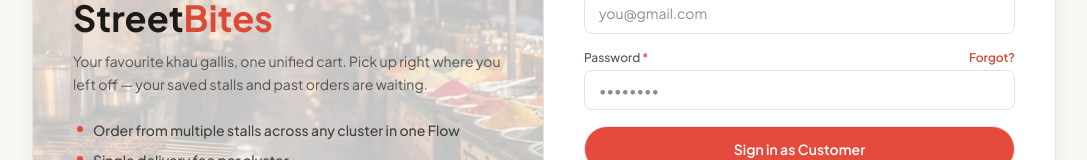
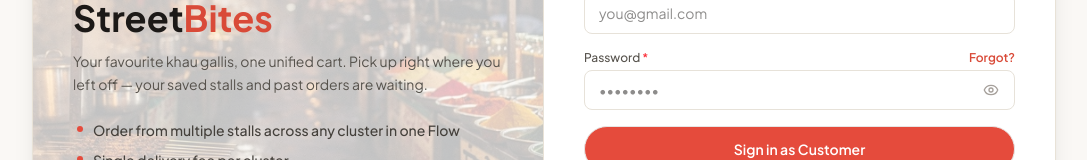
Before and after one commit to Dhruv0626/StreetBites, a React (Vite) app in the folder Frontend/: page /signin in a window 1280 px wide. Shown: the part 347-507 px from the top of the page, without its empty margins (96-1183 px from the left). Built offline with nearby package versions, Linux system fonts and the light colour scheme; no server answers; a web font is replaced by a local one.

Commit message:
feat(auth): fix admin login & verification, add password eye toggles, and optimize cold start loading

```diff
--- a/Frontend/src/pages/auth/SignIn.tsx
+++ b/Frontend/src/pages/auth/SignIn.tsx
@@ -1,6 +1,6 @@
 import React, { useState, type ChangeEvent, type FormEvent } from 'react';
 import { useNavigate, Link, useSearchParams } from 'react-router';
-import { ChevronLeft, Loader2, AlertCircle } from 'lucide-react';
+import { ChevronLeft, Loader2, AlertCircle, Eye, EyeOff } from 'lucide-react';
 import logoImg from '../../assets/Logo/Logo.png';
 import SidePanelImg from '../../assets/images/hero_market.jpg';
 import { FcGoogle } from "react-icons/fc";
@@ -229,18 +229,29 @@ export const SignIn: React.FC = () => {
                       Forgot?
                     </Link>
                   </div>
+                  <div className="relative">
                     <input
                       id="password"
                       name="password"
-                    type="password"
+                      type={showPassword ? "text" : "password"}
                       autoComplete="current-password"
                       required
                       value={password}
                       onChange={(e: ChangeEvent<HTMLInputElement>) => setPassword(e.target.value)}
-                    className="auth-input text-xs py-3 px-4 rounded-xl w-full"
+                      className="auth-input text-xs py-3 pl-4 pr-10 rounded-xl w-full"
                       placeholder="••••••••"
                       disabled={isSubmitting}
                     />
+                    <button
+                      type="button"
+                      onClick={() => setShowPassword(!showPassword)}
+                      className="absolute right-3 top-1/2 -translate-y-1/2 text-stone-400 hover:text-stone-700 transition-colors cursor-pointer p-1"
+                      tabIndex={-1}
+                      aria-label={showPassword ? "Hide password" : "Show password"}
+                    >
+                      {showPassword ? <EyeOff className="w-4 h-4" /> : <Eye className="w-4 h-4" />}
+                    </button>
+                  </div>
                 </div>
 
                 <button
```
Lines whose indentation alone changed are shown as unchanged.
